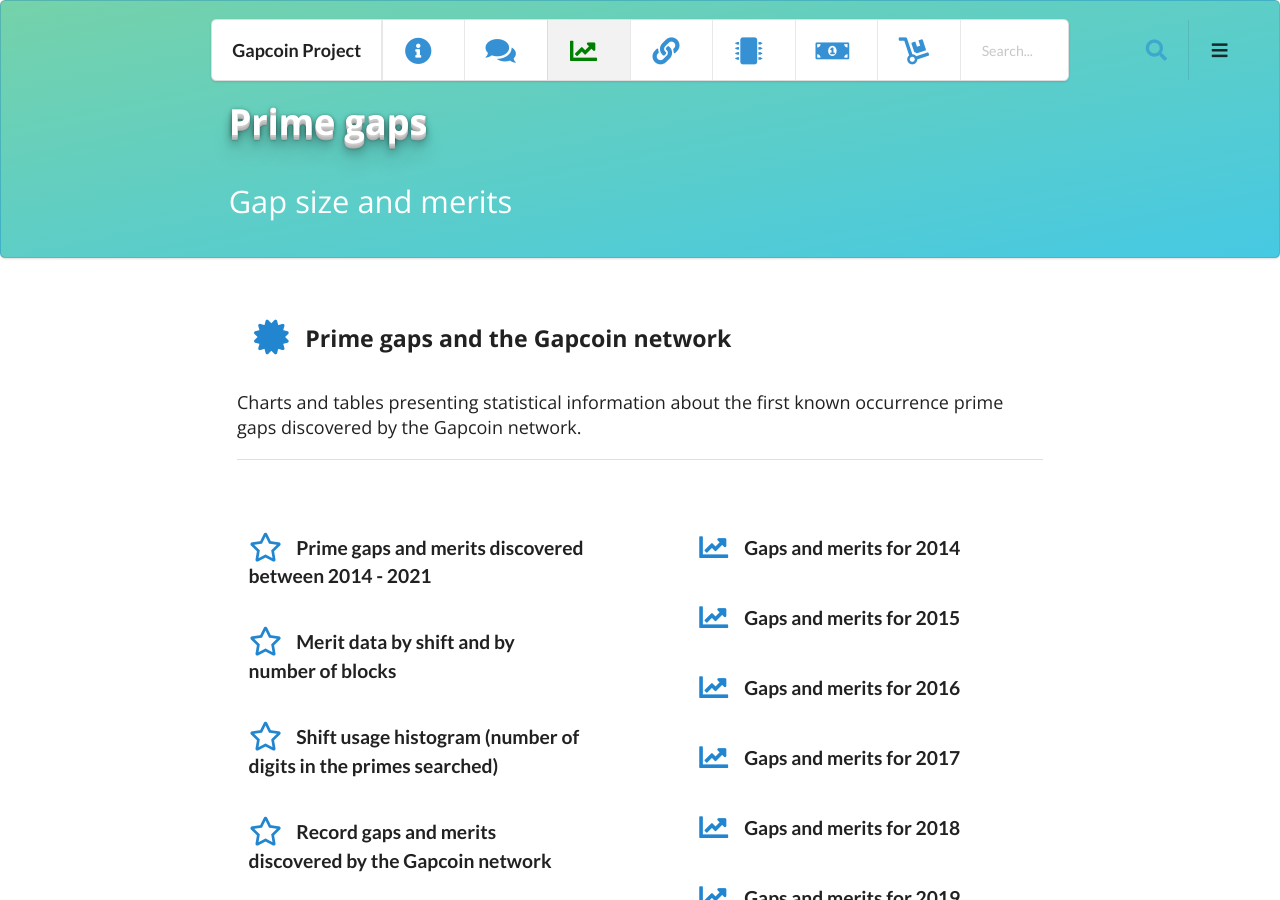
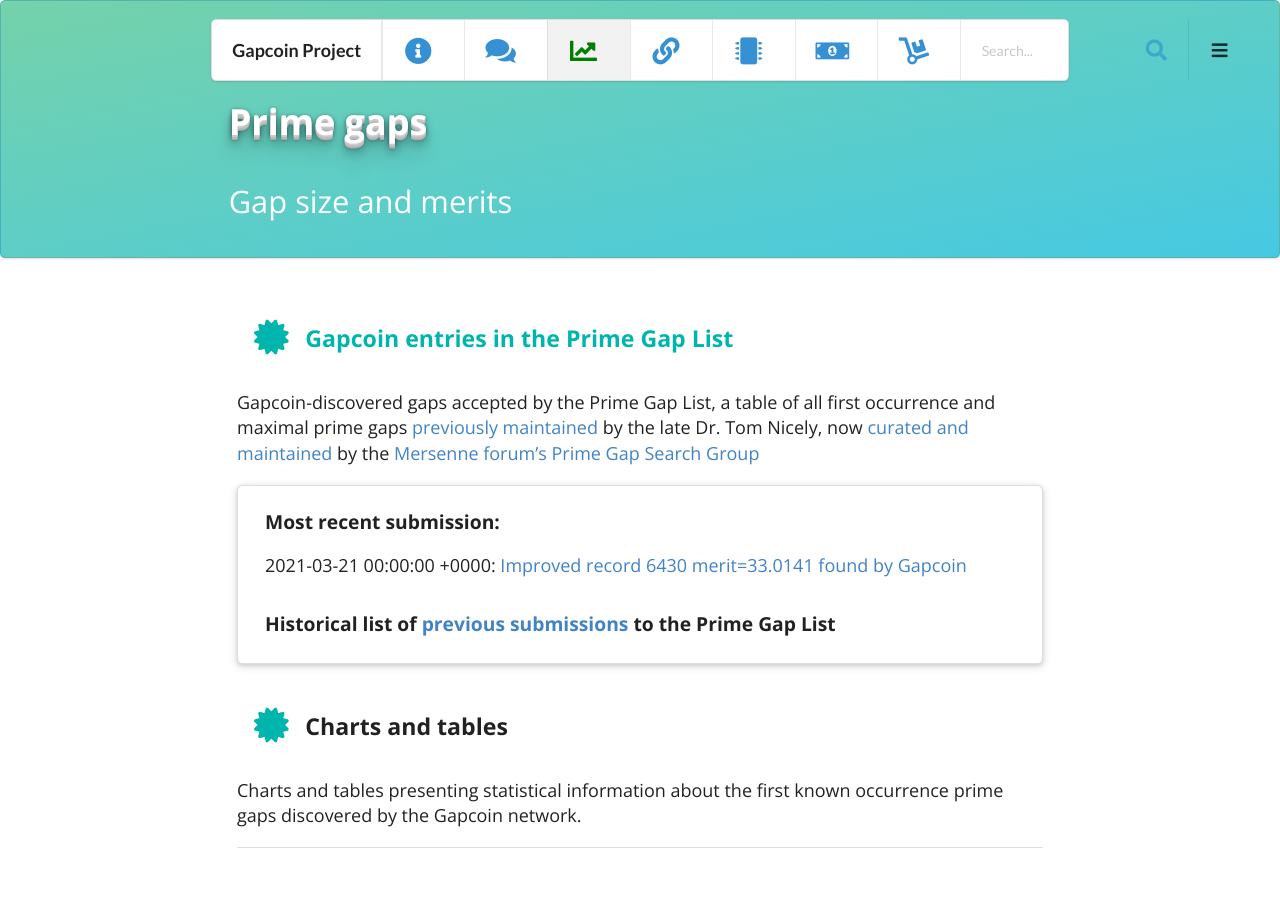
Before and after one commit to gapcoin-project/gapcoin-project.github.io, a Jekyll site: the page built from primegaps.html, in a window 1280 px wide and 900 px high. Built offline with Jekyll 4.4.1, drawn with Linux system fonts in a browser that asks for light colours; nearby versions of some CDN libraries.

Commit message:
Added prime-gap-list submissions as a collection. Fixed typos in download.

```diff
--- a/_config.yml
+++ b/_config.yml
@@ -28,6 +28,9 @@
     output: true
     permalink: /:collection/:path/
   paramtests:
+    output: true
+    permalink: /:collection/:path/
+  primegaplist:
     output: true
     permalink: /:collection/:path/
   mining:
--- /dev/null
+++ b/_primegaplist/21-03-2021-1-update.md
@@ -0,0 +1,16 @@
+---
+layout: post
+author: Gapcoin
+title: Improved record 6430 merit=33.0141 found by Gapcoin
+description: update to Prime Gap List
+category: primegaplist
+tags: primegap
+date: 2021-03-21
+---
+
+Submission service test 2
+
+[Improved record 6430 merit=33.0141 found by Gapcoin](https://github.com/primegap-list-project/prime-gap-list/commit/6e6c4d2ae3741141fc554485ff3674ba51b454f9) committed via prime-gardner¹ on Mar 21, 2021
+
+
+¹ *“prime-gardner” is the reference id for Seth Troisi’s ultra-cool [online prime gap submissions, checking and commit service](https://primegaps.cloudygo.com/)*
--- a/primegaps.html
+++ b/primegaps.html
@@ -9,15 +9,40 @@
 <div class="ui vertical segment">
   <div class="ui very relaxed stackable page grid">
 
+    <div class="row">
+      <div class="sixteen wide column">
+
+        <div class="ui teal header" style="padding: 0.6em"><i class="teal certificate icon"></i>Gapcoin entries in the Prime Gap List</div>
+
+        <p>Gapcoin-discovered gaps accepted by the Prime Gap List, a table of all first occurrence and maximal prime gaps <a href="https://faculty.lynchburg.edu/~nicely/gaps/gaplist.html">previously maintained</a> by the late Dr. Tom Nicely, now <a href="https://github.com/primegap-list-project/prime-gap-list/commits/server/">curated and maintained</a> by the <a href="https://www.mersenneforum.org/forumdisplay.php?f=131" target="_blank">Mersenne forum’s Prime Gap Search Group</a></p>
+
+        <div class="ui raised padded container segment">
+          <h3 class="ui small header">Most recent submission:</h3>
+
+          {% for primegapentry in site.primegaplist limit:1 %}
+          <p>{{ primegapentry.date }}: <a href="{{ primegapentry.url }}">{{ primegapentry.title }}</a></p>
+          {% endfor %}
+
+          <h4 class="ui small header">Historical list of <a href="/primegaplist/" target="_blank">previous submissions</a> to the Prime Gap List</h4>
+
+        </div>
+
+
+      </div>
+    </div>
+
+
+
 
 
     <div class="row">
       <div class="sixteen wide column">
 
-        <div class="ui header" style="padding: 0.6em"><i class="blue certificate icon"></i>Prime gaps and the Gapcoin network</div>
-          <p>Charts and tables presenting statistical information about the first known occurrence prime gaps discovered by the Gapcoin network.</p>
+          <div class="ui header" style="padding: 0.6em"><i class="teal certificate icon"></i>Charts and tables</div>
+            <p>Charts and tables presenting statistical information about the first known occurrence prime gaps discovered by the Gapcoin network.</p>
 
-        <div class="ui inverted divider"></div>
+          <div class="ui inverted divider"></div>
+
       </div>
     </div>
 
```
Also changed, not shown: _primegaplist/06-03-2021-1-update.md (added, +16 -0 lines), _primegaplist/22-03-2021-0-updates.md (added, +15 -0 lines), _primegaplist/22-03-2021-1-updates.md (added, +15 -0 lines), _primegaplist/22-03-2021-2-updates.md (added, +15 -0 lines), _primegaplist/22-03-2021-3-updates.md (added, +16 -0 lines), downloads.md (+1 -1 lines), primegaplist.html (added, +27 -0 lines).
